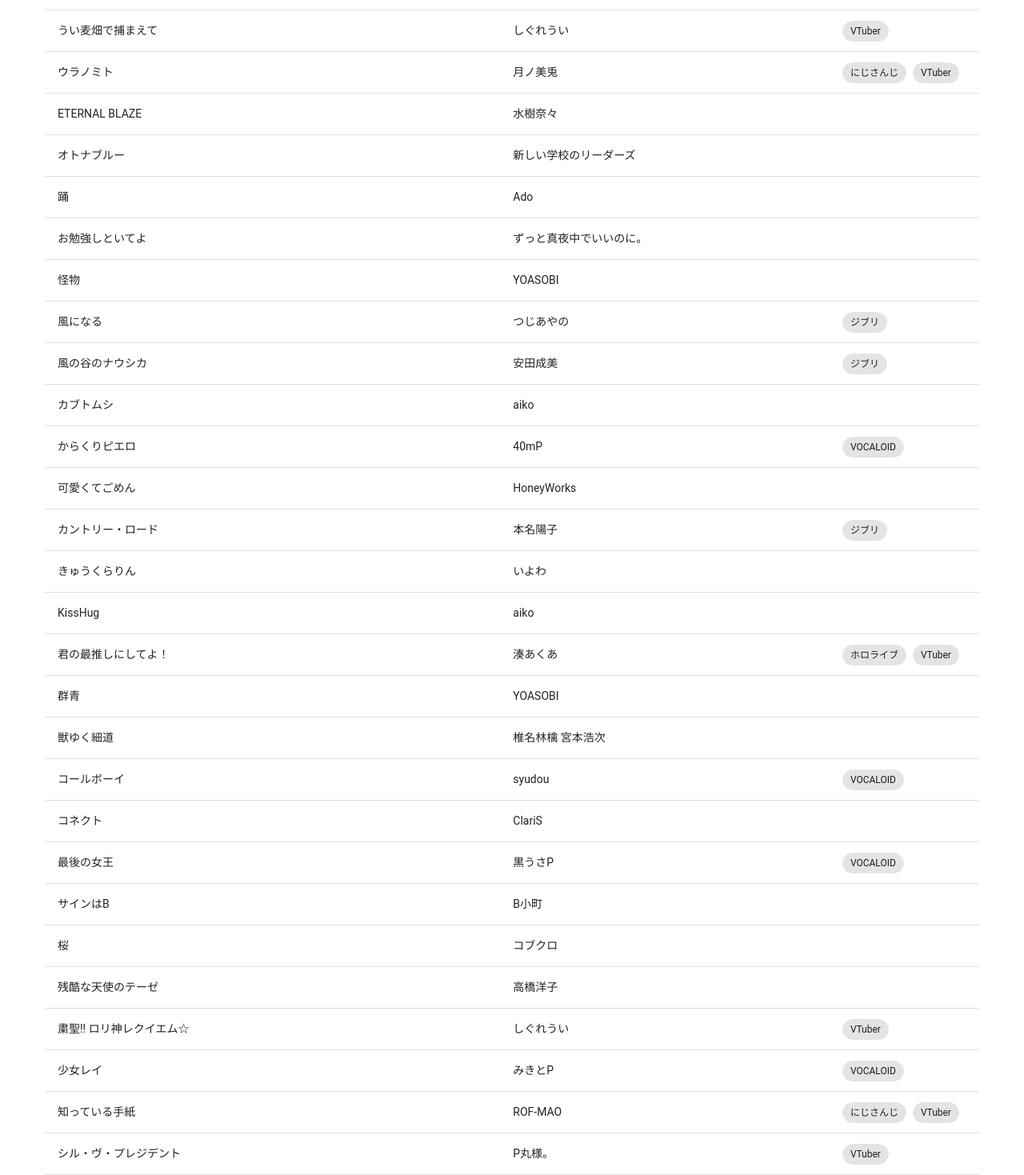
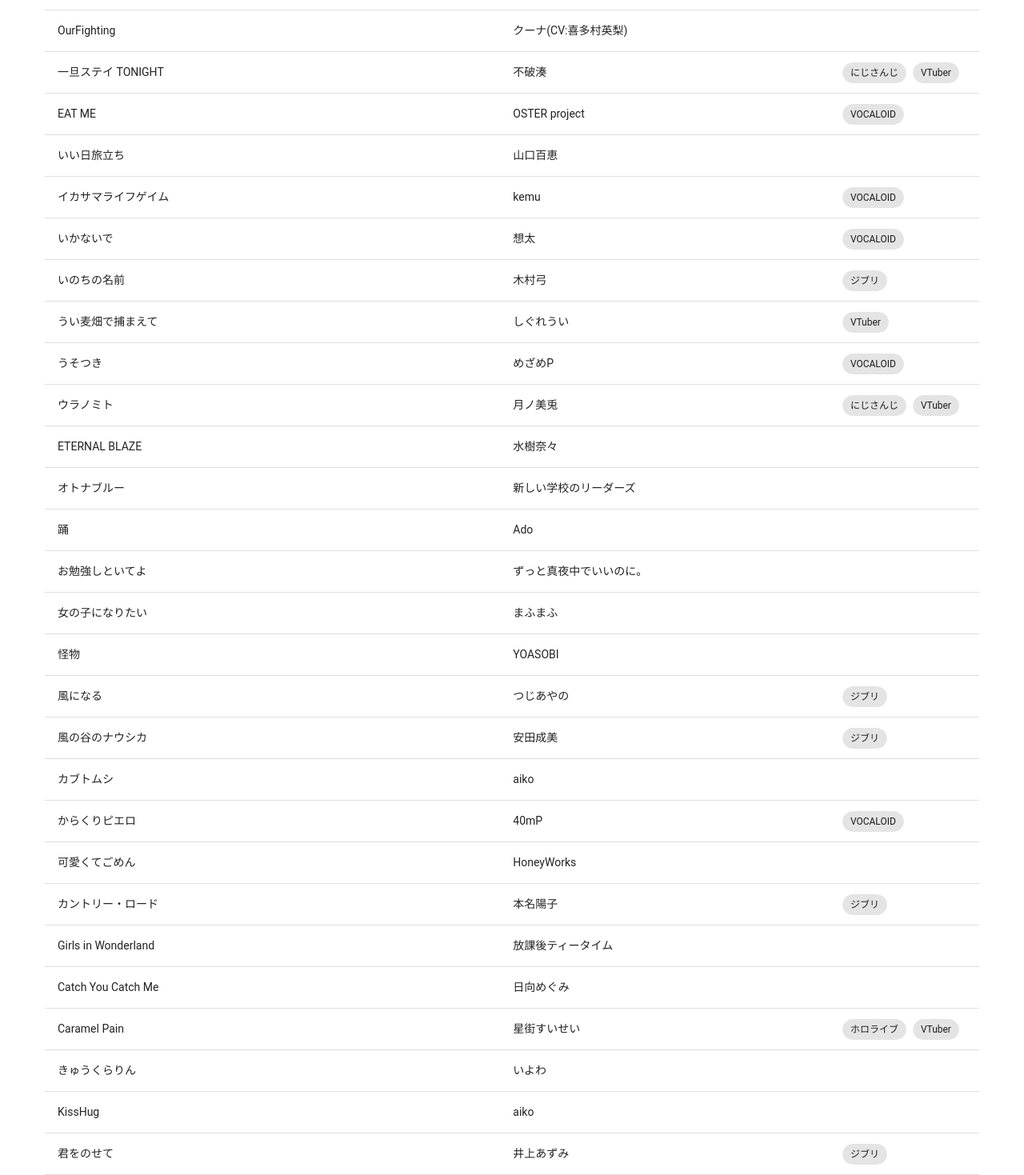
Before and after one commit to kousokujin/kousokujin.github.io, a Vue app in the folder v3/: page /song_list in a window 1280 px wide. Shown: the part 921-2390 px from the top of the page at 80% size. Built offline with nearby package versions, Linux system fonts and the light colour scheme.

Commit message:
歌えるリスト追加

```diff
--- a/v3/src/components/SongCompo/KSJSongs.ts
+++ b/v3/src/components/SongCompo/KSJSongs.ts
@@ -408,8 +408,8 @@ const songs = [
     {
         "title": "光の果て",
         "title_kana": "ﾋｶﾘﾉﾊﾃ",
-        "artist": "クーナ",
-        "artist_kana": "ｸｰﾅ",
+        "artist": "クーナ(CV:喜多村英梨)",
+        "artist_kana": "ｸｰﾅ ｷﾀｶﾀｴﾘ",
         "tags": ["PSO2"]
     },
     {
@@ -575,7 +575,7 @@ const songs = [
     },
     {
         "title": "中空の庭",
-        "title_kana": "ﾍﾞｯｾｶｲ",
+        "title_kana": "ﾁｭｳｸｳﾉﾆﾜ",
         "artist": "天音かなた",
         "artist_kana": "ｱﾏﾈｶﾅﾀ",
         "tags": ["ホロライブ", "VTuber"]
@@ -769,6 +769,258 @@ const songs = [
         "artist_kana": "ﾎｳｼｮｳﾏﾘﾝ",
         "tags": ["ホロライブ", "VTuber"]
     },
+    {
+        "title": "愛して愛して愛して",
+        "title_kana": "ｱｲｼﾃｱｲｼﾃｱｲｼﾃ",
+        "artist": "きくお",
+        "artist_kana": "きくお",
+        "tags": ["VOCALOID"]
+    },
+    {
+        "title": "#あくあ色パレット",
+        "title_kana": "ｱｸｱｲﾛﾊﾟﾚｯﾄ",
+        "artist": "湊あくあ",
+        "artist_kana": "ﾐﾅﾄｱｸｱ",
+        "tags": ["ホロライブ", "VTuber"]
+    },
+    {
+        "title": "KING",
+        "title_kana": "ｷﾝｸﾞ",
+        "artist": "Kanaria",
+        "artist_kana": "ｶﾅﾘｱ",
+        "tags": ["VOCALOID"]
+    },
+    {
+        "title": "女の子になりたい",
+        "title_kana": "ｵﾝﾅﾉｺﾆﾅﾘﾀｲ",
+        "artist": "まふまふ",
+        "artist_kana": "ﾏﾌﾏﾌ",
+        "tags": []
+    },
+    {
+        "title": "OurFighting",
+        "title_kana": "ｱﾜｰﾌｧｲﾃｨﾝｸﾞ",
+        "artist": "クーナ(CV:喜多村英梨)",
+        "artist_kana": "ｸｰﾅ ｷﾀｶﾀｴﾘ",
+        "tags": []
+    },
+    {
+        "title": "ブルーバード",
+        "title_kana": "ﾌﾞﾙｰﾊﾞｰﾄﾞ",
+        "artist": "いきものがかり",
+        "artist_kana": "ｲｷﾓﾉｶﾞｶﾘ",
+        "tags": []
+    },
+    {
+        "title": "幽霊船戦",
+        "title_kana": "ﾕｳﾚｲｾﾝｾﾝ",
+        "artist": "宝鐘マリン",
+        "artist_kana": "ﾎｳｼｮｳﾏﾘﾝ",
+        "tags": ["ホロライブ", "VTuber"]
+    },
+    {
+        "title": "Girls in Wonderland",
+        "title_kana": "ｶﾞｰﾙｽﾞｲﾝﾜﾝﾀﾞｰﾗﾝﾄﾞ",
+        "artist": "放課後ティータイム",
+        "artist_kana": "ﾎｳｶｺﾞﾃｨｰﾀｲﾑ",
+        "tags": []
+    },
+    {
+        "title": "Philosophyz",
+        "title_kana": "ﾌｨﾛｿﾌｨｰｽﾞ",
+        "artist": "水谷瑠奈",
+        "artist_kana": "ﾐｽﾞﾀﾆﾙﾅ",
+        "tags": []
+    },
+    {
+        "title": "sweets parade",
+        "title_kana": "ｽｲｰﾂﾊﾟﾚｰﾄﾞ",
+        "artist": "髏々宮カルタ(CV: 花澤香菜)",
+        "artist_kana": "ﾛﾛﾐﾔｶﾙﾀ ﾊﾅｻﾞﾜｶﾅ",
+        "tags": []
+    },
+    {
+        "title": "Catch You Catch Me",
+        "title_kana": "ｷｬｯﾁﾕｰｷｬｯﾁﾐｰ",
+        "artist": "日向めぐみ",
+        "artist_kana": "ﾋﾅﾀﾒｸﾞﾐ",
+        "tags": []
+    },
+    {
+        "title": "イカサマライフゲイム",
+        "title_kana": "ｲｶｻﾏﾗｲﾌｹﾞｲﾑ",
+        "artist": "kemu",
+        "artist_kana": "ｹﾑ",
+        "tags": ["VOCALOID"]
+    },
+    {
+        "title": "シアワセ",
+        "title_kana": "ｼｱﾜｾ",
+        "artist": "aiko",
+        "artist_kana": "ｱｲｺ",
+        "tags": []
+    },
+    {
+        "title": "スマイル",
+        "title_kana": "ｽﾏｲﾙ",
+        "artist": "江崎とし子",
+        "artist_kana": "ｴｻﾞｷﾄｼｺ",
+        "tags": ["ポケモン"]
+    },
+    {
+        "title": "シュガーソングとビターステップ",
+        "title_kana": "ｼｭｶﾞｰｿﾝｸﾞﾄﾋﾞﾀｰｽﾃｯﾌﾟ",
+        "artist": "UNISON SQUARE GARDEN",
+        "artist_kana": "ﾕﾆｿﾞﾝｽｸｴｱｶﾞｰﾃﾞﾝ",
+        "tags": []
+    },
+    {
+        "title": "帝国少女",
+        "title_kana": "ﾃｲｺｸｼｮｳｼﾞｮ",
+        "artist": "R Sound Design",
+        "artist_kana": "ｱｰﾙｻｳﾝﾄﾞﾃﾞｻﾞｲﾝ",
+        "tags": ["VOCALOID"]
+    },
+    {
+        "title": "灼熱にて純情(wii-wii-woo)",
+        "title_kana": "ｼｬｸﾈﾂﾆﾃｼﾞｭﾝｼﾞｮｳ ｳｨｰｳｨｰｳｰ",
+        "artist": "星街すいせい",
+        "artist_kana": "ﾎｼﾏﾁｽｲｾｲ",
+        "tags": ["ホロライブ", "VTuber"]
+    },
+    {
+        "title": "モエチャッカファイア",
+        "title_kana": "ﾓｴﾁｬｯｶﾌｧｲｱ",
+        "artist": "弌誠",
+        "artist_kana": "ｲｯｾｲ",
+        "tags": []
+    },
+    {
+        "title": "バニー",
+        "title_kana": "ﾊﾞﾆｰ",
+        "artist": "すりぃ",
+        "artist_kana": "ｽﾘｨ",
+        "tags": ["VOCALOID"]
+    },
+    {
+        "title": "ドレミファロンド",
+        "title_kana": "ﾄﾞﾚﾐﾌｧﾛﾝﾄﾞ",
+        "artist": "40mP",
+        "artist_kana": "ﾖﾝｼﾞｭｳﾒｰﾄﾙﾋﾟｰ",
+        "tags": ["VOCALOID"]
+    },
+    {
+        "title": "いい日旅立ち",
+        "title_kana": "ｲｲﾋﾀﾋﾞﾀﾞﾁ",
+        "artist": "山口百恵",
+        "artist_kana": "ﾔﾏｸﾞﾁﾓﾓｴ",
+        "tags": []
+    },
+    {
+        "title": "津軽海峡・冬景色",
+        "title_kana": "ﾂｶﾞﾙｶｲｷｮｳﾌﾕｹﾞｼｷ",
+        "artist": "石川さゆり",
+        "artist_kana": "ｲｼｶﾜｻﾕﾘ",
+        "tags": []
+    },
+    {
+        "title": "一旦ステイ TONIGHT",
+        "title_kana": "ｲｯﾀﾝｽﾃｲﾄｩﾅｲﾄ",
+        "artist": "不破湊",
+        "artist_kana": "ﾌﾜﾐﾅﾄ",
+        "tags": ["にじさんじ", "VTuber"]
+    },
+    {
+        "title": "ハルジオン",
+        "title_kana": "ﾊﾙｼﾞｵﾝ",
+        "artist": "YOASOBI",
+        "artist_kana": "ﾖｱｿﾋﾞ",
+        "tags": []
+    },
+    {
+        "title": "うそつき",
+        "title_kana": "ｳｿﾂｷ",
+        "artist": "めざめP",
+        "artist_kana": "ﾒｻﾞﾒﾋﾟｰ",
+        "tags": ["VOCALOID"]
+    },
+    {
+        "title": "Tulip",
+        "title_kana": "ﾁｭｰﾘｯﾌﾟ",
+        "artist": "速水奏 塩見周子 城ヶ崎美嘉 宮本フレデリカ 一ノ瀬志希",
+        "artist_kana": "ﾊﾔﾐｶﾅﾃﾞ ｼｵﾐｼｭｳｺ ｼﾞｮｳｶﾞｻｷﾐｶ ﾐﾔﾓﾄﾌﾚﾃﾞﾘｶ ｲﾁﾉｾｼｷ",
+        "tags": ["アイドルマスター"]
+    },
+    {
+        "title": "愛♡スクリ～ム!",
+        "title_kana": "ｱｲｽｸﾘｰﾑ",
+        "artist": "AiScReam(黒澤ルビィ 上原歩夢 若菜四季)",
+        "artist_kana": "ｱｲｽｸﾘｰﾑ ｸﾛｻﾜﾙﾋﾞｨ ｳｴﾊﾗｱﾕﾑ ﾜｶﾅｼｷ",
+        "tags": ["ラブライブ"]
+    },
+    {
+        "title": "世界の約束",
+        "title_kana": "ｾｶｲﾉﾔｸｿｸ",
+        "artist": "倍賞千恵子",
+        "artist_kana": "ﾊﾞｲｼｮｳﾁｴｺ",
+        "tags": ["ジブリ"]
+    },
+    {
+        "title": "君をのせて",
+        "title_kana": "ｷﾐｦﾉｾﾃ",
+        "artist": "井上あずみ",
+        "artist_kana": "ｲﾉｳｴｱｽﾞﾐ",
+        "tags": ["ジブリ"]
+    },
+    {
+        "title": "相思相愛",
+        "title_kana": "ｿｳｼｿｳｱｲ",
+        "artist": "aiko",
+        "artist_kana": "ｱｲｺ",
+        "tags": []
+    },
+    {
+        "title": "二人",
+        "title_kana": "ﾌﾀﾘ",
+        "artist": "aiko",
+        "artist_kana": "ｱｲｺ",
+        "tags": []
+    },
+    {
+        "title": "Stellar Stellar",
+        "title_kana": "ｽﾃﾗｽﾃﾗ",
+        "artist": "星街すいせい",
+        "artist_kana": "ﾎｼﾏﾁｽｲｾｲ",
+        "tags": ["ホロライブ", "VTuber"]
+    },
+    {
+        "title": "Caramel Pain",
+        "title_kana": "ｷｬﾗﾒﾙﾍﾟｲﾝ",
+        "artist": "星街すいせい",
+        "artist_kana": "ﾎｼﾏﾁｽｲｾｲ",
+        "tags": ["ホロライブ", "VTuber"]
+    },
+    {
+        "title": "SAYONARA MEYBE",
+        "title_kana": "ｻﾖﾅﾗﾒｲﾋﾞｰ",
+        "artist": "NOMELON NOMELON",
+        "artist_kana": "ﾉｰﾒﾛﾝ ﾉｰﾒﾛ",
+        "tags": []
+    },
+    {
+        "title": "モニタリング",
+        "title_kana": "ﾓﾆﾀﾘﾝｸﾞ",
+        "artist": "DECO*27",
+        "artist_kana": "ﾃﾞｺﾆｰﾅ",
+        "tags": ["VOCALOID"]
+    },
+    {
+        "title": "テトリス",
+        "title_kana": "ﾃﾄﾘｽ",
+        "artist": "柊マグネタイト",
+        "artist_kana": "ﾋｲﾗｷﾞﾏｸﾞﾈﾀｲﾄ",
+        "tags": ["VOCALOID"]
+    },
 ]
 
 export{
```
Also changed, not shown: v3/src/views/SongListView.vue (+0 -14 lines).
